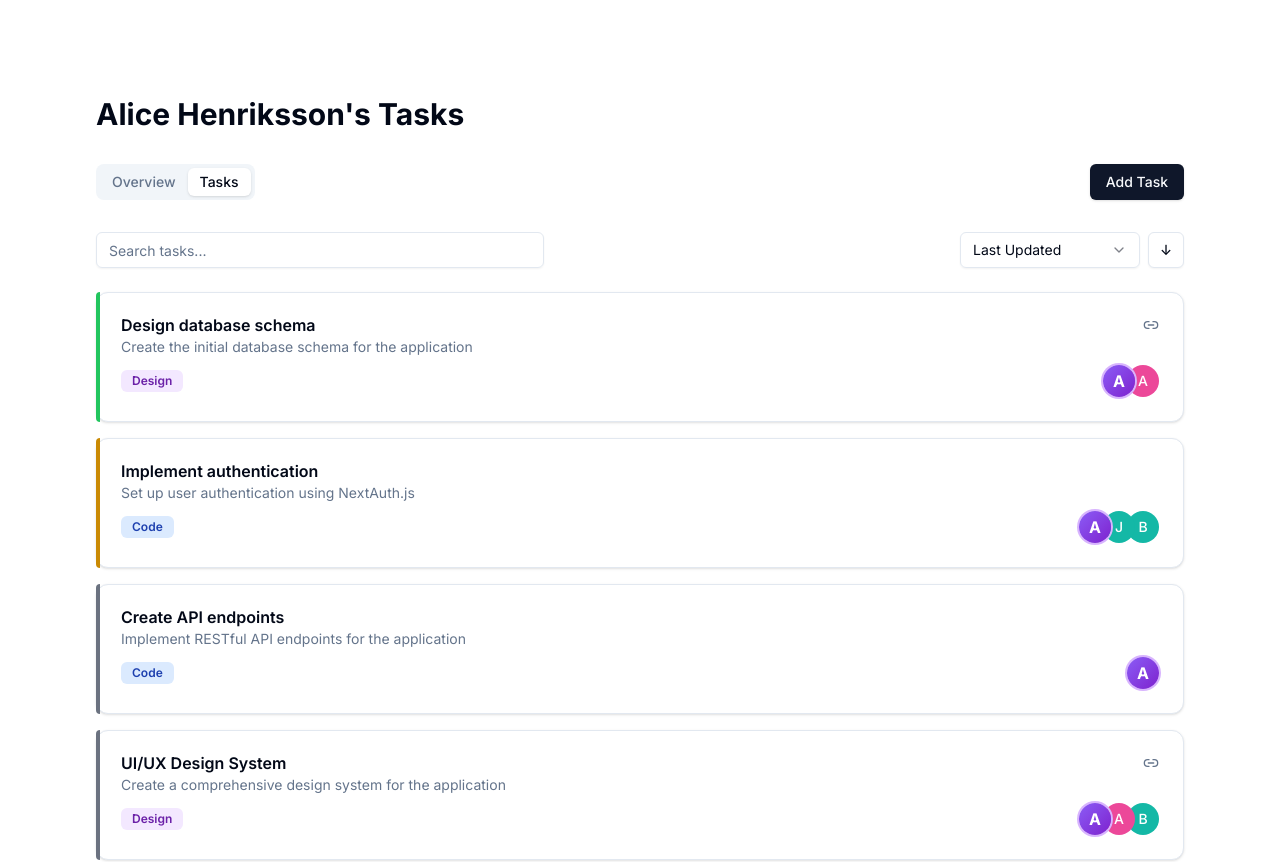
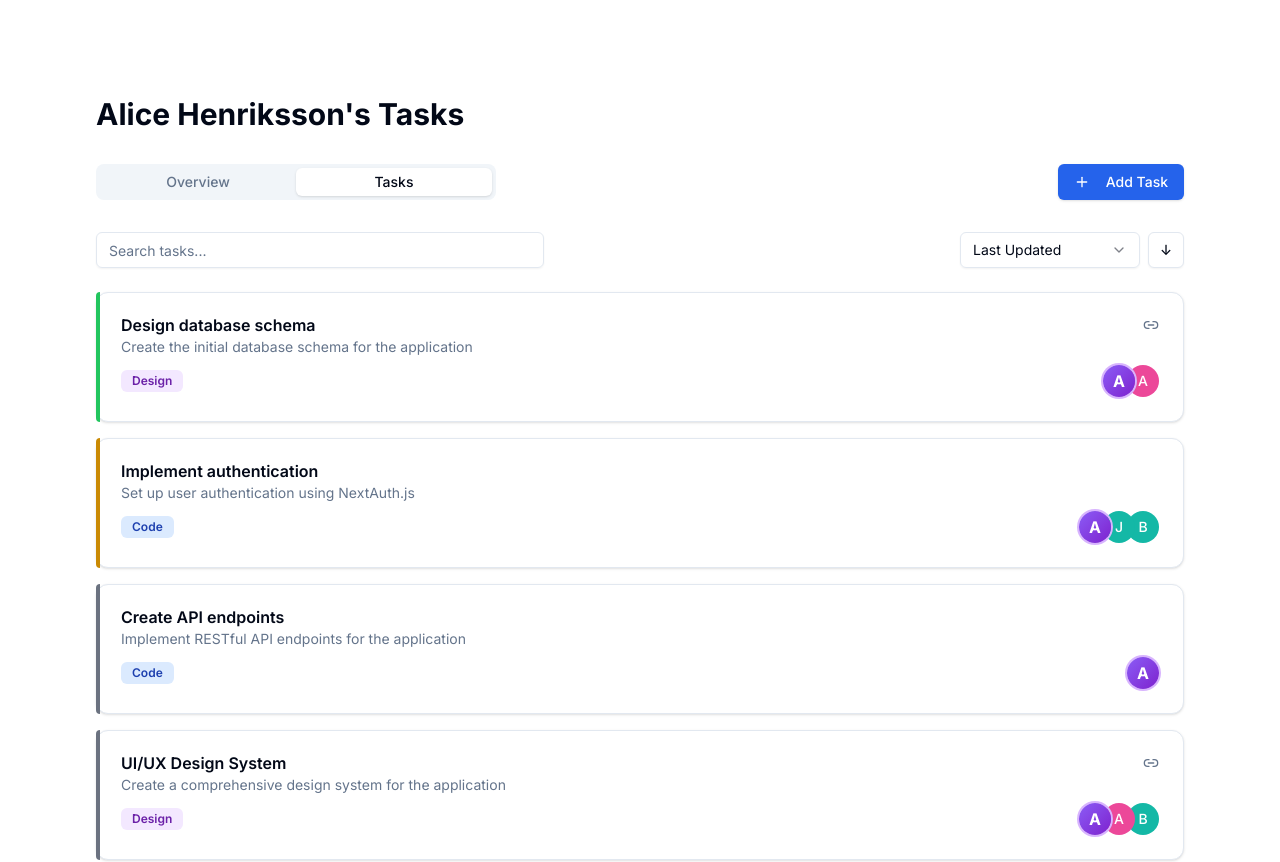
Before and after one commit to alicehenriksson/Work-task-tracker, a Next.js app: page /tasks in a window 1280 px wide. Shown: the top 862 px of the page. Built offline with nearby package versions, Linux system fonts and the light colour scheme.

Commit message:
Rename project to Work Task Tracker

```diff
--- a/src/app/globals.css
+++ b/src/app/globals.css
@@ -17,7 +17,6 @@ body {
     --popover: 0 0% 100%;
     --popover-foreground: 222.2 84% 4.9%;
     --primary: 222.2 47.4% 11.2%;
-    --primary-foreground: 210 40% 98%;
     --secondary: 210 40% 96.1%;
     --secondary-foreground: 222.2 47.4% 11.2%;
     --muted: 210 40% 96.1%;
--- a/src/app/page.tsx
+++ b/src/app/page.tsx
@@ -10,6 +10,7 @@ import Link from "next/link";
 import { Button } from "@/components/ui/button";
 import { useTasks } from "@/lib/TaskContext";
 import { LogoutButton } from "@/components/LogoutButton";
+import { Plus } from "lucide-react";
 
 export default function Home() {
   const { tasks } = useTasks();
@@ -59,8 +60,16 @@ export default function Home() {
             </TabsTrigger>
           </TabsList>
         </Tabs>
-        <TaskDialog trigger={<Button className="w-full sm:w-auto">Add Task</Button>} />
+        <TaskDialog
+          trigger={
+            <Button className="w-full sm:w-auto bg-blue-600 text-white hover:bg-blue-700">
+              <Plus className="mr-2 h-4 w-4" />
+              Add Task
+            </Button>
+          }
+        />
       </div>
+
       <div className="grid grid-cols-1 md:grid-cols-2 gap-6 mb-8">
         <TaskDistributionChart data={pieData} />
 
--- a/src/app/task/[id]/page.tsx
+++ b/src/app/task/[id]/page.tsx
@@ -5,7 +5,7 @@ import { Task } from "@/lib/data";
 import { Button } from "@/components/ui/button";
 import { Card, CardContent, CardHeader, CardTitle } from "@/components/ui/card";
 import { Badge } from "@/components/ui/badge";
-import { Link2, ChevronLeft } from "lucide-react";
+import { Link2, ChevronLeft, Pencil } from "lucide-react";
 import Link from "next/link";
 import { TaskDialog } from "@/components/AddTaskDialog";
 import { useState } from "react";
@@ -63,7 +63,15 @@ export default function TaskPage({ params }: TaskPageProps) {
           </Link>
           <h1 className="text-2xl font-bold">{task.title}</h1>
         </div>
-        <TaskDialog task={task} />
+        <TaskDialog
+          task={task}
+          trigger={
+            <Button variant="outline" size="sm">
+              <Pencil className="mr-2 h-4 w-4" />
+              Edit Task
+            </Button>
+          }
+        />
       </div>
 
       <div className="relative flex">
--- a/src/app/tasks/page.tsx
+++ b/src/app/tasks/page.tsx
@@ -16,6 +16,7 @@ import {
 } from "@/components/ui/select";
 import { useState, useMemo } from "react";
 import { Task } from "@/lib/data";
+import { Plus } from "lucide-react";
 
 type SortOption = 'updatedAt' | 'createdAt' | 'category' | 'status' | 'estimatedHours';
 
@@ -75,16 +76,23 @@ export default function TasksPage() {
   return (
     <main className="min-h-screen p-8 md:p-24 max-w-7xl mx-auto">
       <h1 className="text-3xl font-bold mb-8">Alice Henriksson's Tasks</h1>
-      <div className="flex justify-between items-center mb-8">
-        <Tabs defaultValue="tasks" className="w-[400px]">
-          <TabsList>
-            <TabsTrigger value="overview" asChild>
+      <div className="flex flex-col gap-4 sm:flex-row sm:items-center sm:justify-between mb-8">
+        <Tabs defaultValue="tasks" className="w-full sm:w-[400px]">
+          <TabsList className="w-full">
+            <TabsTrigger value="overview" className="flex-1" asChild>
               <Link href="/">Overview</Link>
             </TabsTrigger>
             <TabsTrigger value="tasks" className="flex-1">Tasks</TabsTrigger>
           </TabsList>
         </Tabs>
-        <TaskDialog trigger={<Button>Add Task</Button>} />
+        <TaskDialog
+          trigger={
+            <Button className="w-full sm:w-auto bg-blue-600 text-white hover:bg-blue-700">
+              <Plus className="mr-2 h-4 w-4" />
+              Add Task
+            </Button>
+          }
+        />
       </div>
 
       <div className="flex gap-4 mb-6">
--- a/src/components/AddTaskDialog.tsx
+++ b/src/components/AddTaskDialog.tsx
@@ -333,6 +333,7 @@ export function TaskDialog({ task, trigger, open, onOpenChange }: TaskDialogProp
               </Button>
               <Button
                 type="submit"
+                className="bg-blue-600 text-white hover:bg-blue-700"
                 disabled={!form.getValues().title || !isDirty || isSaving}
               >
                 {isSaving ? 'Saving...' : isEditing ? 'Save Changes' : 'Create Task'}
```
Also changed, not shown: package.json (+29 -32 lines), 2 other files (tests, documents, lock files or other folders).
